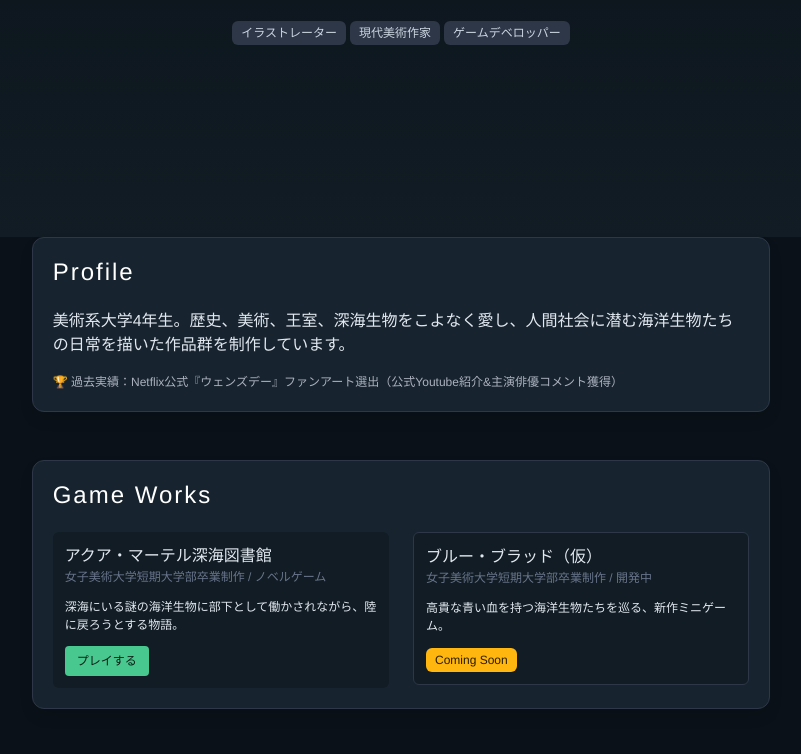
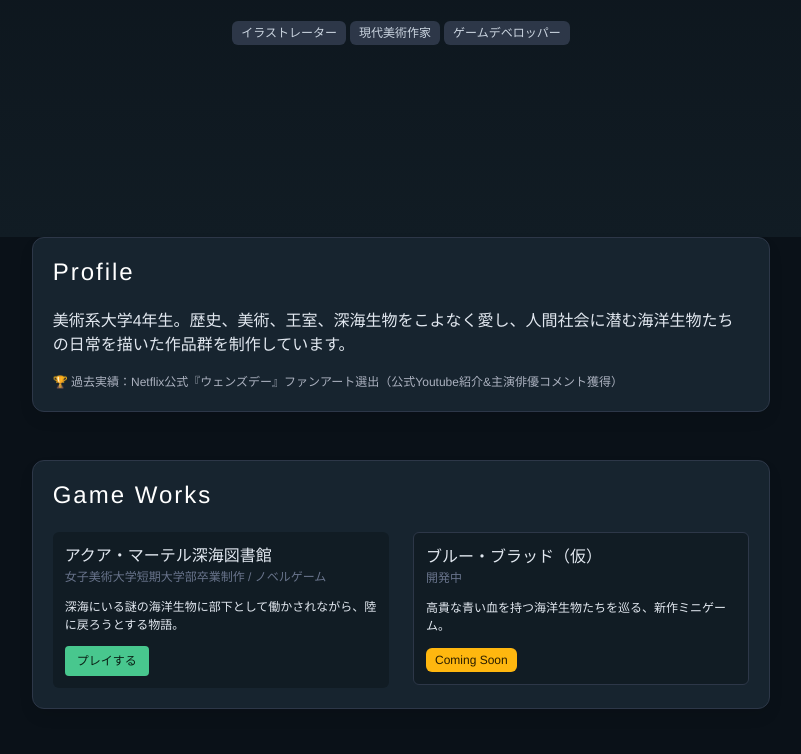
Before and after one commit to MakikoNekomiya/makikonekomiya.github.io, a plain HTML site: page index.html in a window 1280 px wide. Shown: the part 279-1033 px from the top of the page, without its empty margins (239-1040 px from the left). Drawn offline with nearby package versions, Linux system fonts and the light colour scheme.

Commit message:
Update index.html

```diff
--- a/index.html
+++ b/index.html
@@ -99,7 +99,7 @@
                         <div class="column is-6">
                             <div class="p-3" style="border: 1px solid #2d3748; background: #111c24; border-radius: 6px;">
                                 <p class="work-title">ブルー・ブラッド（仮）</p>
-                                <p class="is-size-7 has-text-grey mb-3">女子美術大学短期大学部卒業制作 / 開発中</p>
+                                <p class="is-size-7 has-text-grey mb-3">開発中</p>
                                 <p class="is-size-7 mb-3">高貴な青い血を持つ海洋生物たちを巡る、新作ミニゲーム。</p>
                                 <span class="tag is-warning">Coming Soon</span>
                             </div>
```
